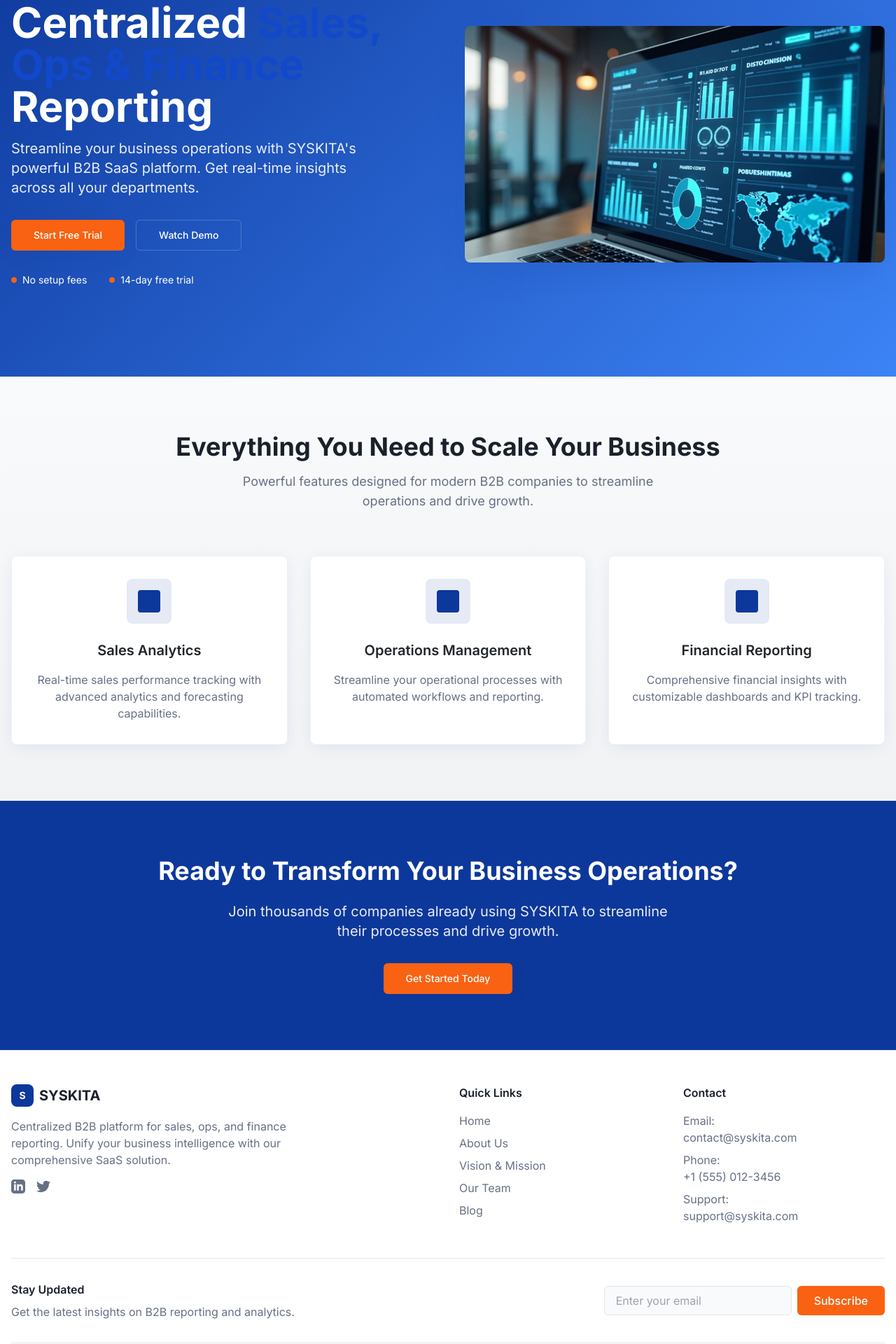
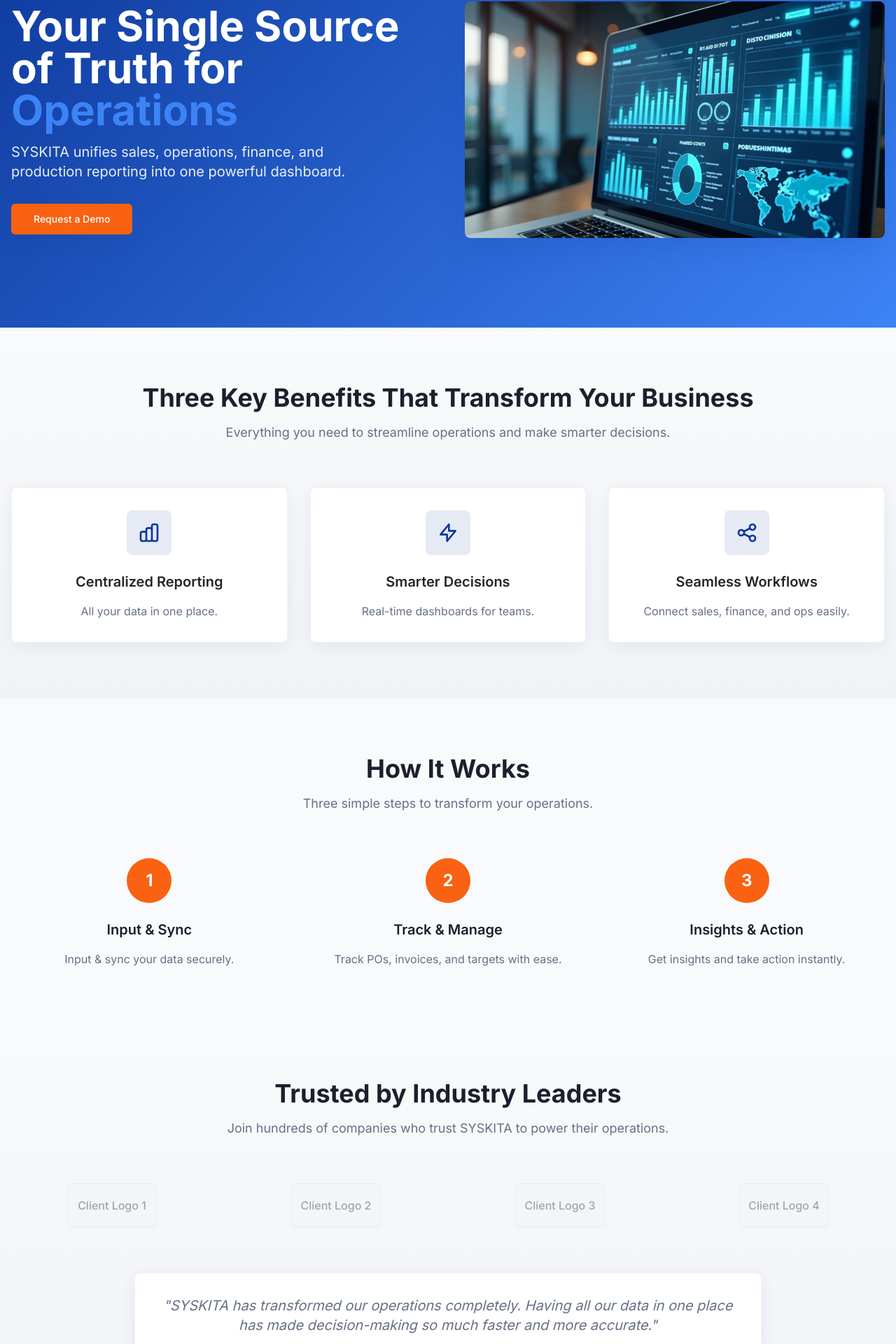
Before and after one commit to Victor-Gondo/syskita-shine-bright, a React (Vite) app: page / in a window 1280 px wide. Shown: the part 199-2119 px from the top of the page at 70% size. Built offline with nearby package versions, Linux system fonts and the light colour scheme.

Commit message:
Add Home page content
Implement the Home page with specified sections and content, adhering to the established brand style.

```diff
--- a/src/pages/Home.tsx
+++ b/src/pages/Home.tsx
@@ -12,34 +12,18 @@ const Home = () => {
             <div className="space-y-8">
               <div className="space-y-4">
                 <h1 className="text-4xl lg:text-6xl font-bold leading-tight">
-                  Centralized{" "}
-                  <span className="text-primary-light">Sales, Ops & Finance</span>{" "}
-                  Reporting
+                  Your Single Source of Truth for{" "}
+                  <span className="text-secondary">Operations</span>
                 </h1>
                 <p className="text-xl text-primary-foreground/90 max-w-lg">
-                  Streamline your business operations with SYSKITA's powerful B2B SaaS platform.
-                  Get real-time insights across all your departments.
+                  SYSKITA unifies sales, operations, finance, and production reporting into one powerful dashboard.
                 </p>
               </div>
 
               <div className="flex flex-col sm:flex-row gap-4">
-                <Button size="lg" className="bg-accent hover:bg-accent/90 text-accent-foreground shadow-medium">
-                  Start Free Trial
+                <Button variant="cta" size="lg" className="shadow-medium">
+                  Request a Demo
                 </Button>
-                <Button size="lg" variant="outline" className="border-primary-foreground/20 text-primary-foreground hover:bg-primary-foreground hover:text-primary">
-                  Watch Demo
-                </Button>
-              </div>
-
-              <div className="flex items-center space-x-8 text-sm">
-                <div className="flex items-center space-x-2">
-                  <div className="w-2 h-2 bg-accent rounded-full"></div>
-                  <span>No setup fees</span>
-                </div>
-                <div className="flex items-center space-x-2">
-                  <div className="w-2 h-2 bg-accent rounded-full"></div>
-                  <span>14-day free trial</span>
-                </div>
               </div>
             </div>
 
@@ -54,15 +38,15 @@ const Home = () => {
         </div>
       </section>
 
-      {/* Features Overview */}
+      {/* Product Overview - 3 Key Benefits */}
       <section className="py-20 bg-gradient-subtle">
         <div className="container mx-auto px-4">
           <div className="text-center mb-16">
             <h2 className="text-3xl lg:text-4xl font-bold text-foreground mb-4">
-              Everything You Need to Scale Your Business
+              Three Key Benefits That Transform Your Business
             </h2>
             <p className="text-lg text-muted-foreground max-w-2xl mx-auto">
-              Powerful features designed for modern B2B companies to streamline operations and drive growth.
+              Everything you need to streamline operations and make smarter decisions.
             </p>
           </div>
 
@@ -70,11 +54,13 @@ const Home = () => {
             <Card className="border-border/50 shadow-soft hover:shadow-medium transition-all duration-300">
               <CardContent className="p-8 text-center">
                 <div className="w-16 h-16 bg-primary/10 rounded-lg mx-auto mb-6 flex items-center justify-center">
-                  <div className="w-8 h-8 bg-primary rounded"></div>
+                  <svg className="w-8 h-8 text-primary" fill="none" stroke="currentColor" viewBox="0 0 24 24">
+                    <path strokeLinecap="round" strokeLinejoin="round" strokeWidth={2} d="M9 19v-6a2 2 0 00-2-2H5a2 2 0 00-2 2v6a2 2 0 002 2h2a2 2 0 002-2zm0 0V9a2 2 0 012-2h2a2 2 0 012 2v10m-6 0a2 2 0 002 2h2a2 2 0 002-2m0 0V5a2 2 0 012-2h2a2 2 0 012 2v14a2 2 0 01-2 2h-2a2 2 0 01-2-2z" />
+                  </svg>
                 </div>
-                <h3 className="text-xl font-semibold mb-4">Sales Analytics</h3>
+                <h3 className="text-xl font-semibold mb-4">Centralized Reporting</h3>
                 <p className="text-muted-foreground">
-                  Real-time sales performance tracking with advanced analytics and forecasting capabilities.
+                  All your data in one place.
                 </p>
               </CardContent>
             </Card>
@@ -82,11 +68,13 @@ const Home = () => {
             <Card className="border-border/50 shadow-soft hover:shadow-medium transition-all duration-300">
               <CardContent className="p-8 text-center">
                 <div className="w-16 h-16 bg-primary/10 rounded-lg mx-auto mb-6 flex items-center justify-center">
-                  <div className="w-8 h-8 bg-primary rounded"></div>
+                  <svg className="w-8 h-8 text-primary" fill="none" stroke="currentColor" viewBox="0 0 24 24">
+                    <path strokeLinecap="round" strokeLinejoin="round" strokeWidth={2} d="M13 10V3L4 14h7v7l9-11h-7z" />
+                  </svg>
                 </div>
-                <h3 className="text-xl font-semibold mb-4">Operations Management</h3>
+                <h3 className="text-xl font-semibold mb-4">Smarter Decisions</h3>
                 <p className="text-muted-foreground">
-                  Streamline your operational processes with automated workflows and reporting.
+                  Real-time dashboards for teams.
                 </p>
               </CardContent>
             </Card>
@@ -94,11 +82,13 @@ const Home = () => {
             <Card className="border-border/50 shadow-soft hover:shadow-medium transition-all duration-300">
               <CardContent className="p-8 text-center">
                 <div className="w-16 h-16 bg-primary/10 rounded-lg mx-auto mb-6 flex items-center justify-center">
-                  <div className="w-8 h-8 bg-primary rounded"></div>
+                  <svg className="w-8 h-8 text-primary" fill="none" stroke="currentColor" viewBox="0 0 24 24">
+                    <path strokeLinecap="round" strokeLinejoin="round" strokeWidth={2} d="M8.684 13.342C8.886 12.938 9 12.482 9 12c0-.482-.114-.938-.316-1.342m0 2.684a3 3 0 110-2.684m0 2.684l6.632 3.316m-6.632-6l6.632-3.316m0 0a3 3 0 105.367-2.684 3 3 0 00-5.367 2.684zm0 9.316a3 3 0 105.367 2.684 3 3 0 00-5.367-2.684z" />
+                  </svg>
                 </div>
-                <h3 className="text-xl font-semibold mb-4">Financial Reporting</h3>
+                <h3 className="text-xl font-semibold mb-4">Seamless Workflows</h3>
                 <p className="text-muted-foreground">
-                  Comprehensive financial insights with customizable dashboards and KPI tracking.
+                  Connect sales, finance, and ops easily.
                 </p>
               </CardContent>
             </Card>
@@ -106,17 +96,106 @@ const Home = () => {
         </div>
       </section>
 
-      {/* CTA Section */}
+      {/* How It Works - 3 Steps */}
+      <section className="py-20 bg-background">
+        <div className="container mx-auto px-4">
+          <div className="text-center mb-16">
+            <h2 className="text-3xl lg:text-4xl font-bold text-foreground mb-4">
+              How It Works
+            </h2>
+            <p className="text-lg text-muted-foreground max-w-2xl mx-auto">
+              Three simple steps to transform your operations.
+            </p>
+          </div>
+
+          <div className="grid md:grid-cols-3 gap-8">
+            <div className="text-center">
+              <div className="w-16 h-16 bg-accent text-accent-foreground rounded-full mx-auto mb-6 flex items-center justify-center text-2xl font-bold">
+                1
+              </div>
+              <h3 className="text-xl font-semibold mb-4">Input & Sync</h3>
+              <p className="text-muted-foreground">
+                Input & sync your data securely.
+              </p>
+            </div>
+
+            <div className="text-center">
+              <div className="w-16 h-16 bg-accent text-accent-foreground rounded-full mx-auto mb-6 flex items-center justify-center text-2xl font-bold">
+                2
+              </div>
+              <h3 className="text-xl font-semibold mb-4">Track & Manage</h3>
+              <p className="text-muted-foreground">
+                Track POs, invoices, and targets with ease.
+              </p>
+            </div>
+
+            <div className="text-center">
+              <div className="w-16 h-16 bg-accent text-accent-foreground rounded-full mx-auto mb-6 flex items-center justify-center text-2xl font-bold">
+                3
+              </div>
+              <h3 className="text-xl font-semibold mb-4">Insights & Action</h3>
+              <p className="text-muted-foreground">
+                Get insights and take action instantly.
+              </p>
+            </div>
+          </div>
+        </div>
+      </section>
+
+      {/* Social Proof Section */}
+      <section className="py-20 bg-gradient-subtle">
+        <div className="container mx-auto px-4">
+          <div className="text-center mb-16">
+            <h2 className="text-3xl lg:text-4xl font-bold text-foreground mb-4">
+              Trusted by Industry Leaders
+            </h2>
+            <p className="text-lg text-muted-foreground max-w-2xl mx-auto">
+              Join hundreds of companies who trust SYSKITA to power their operations.
+            </p>
+          </div>
+
+          <div className="grid grid-cols-2 md:grid-cols-4 gap-8 items-center justify-center opacity-60">
+            {/* Placeholder for client logos */}
+            {[1, 2, 3, 4].map((i) => (
+              <div key={i} className="flex items-center justify-center">
+                <div className="w-32 h-16 bg-muted border border-border rounded-lg flex items-center justify-center">
+                  <span className="text-muted-foreground font-medium">Client Logo {i}</span>
+                </div>
+              </div>
+            ))}
+          </div>
+
+          {/* Testimonial placeholder */}
+          <div className="mt-16 max-w-4xl mx-auto">
+            <Card className="border-border/50 shadow-soft">
+              <CardContent className="p-8 text-center">
+                <blockquote className="text-xl italic text-muted-foreground mb-6">
+                  "SYSKITA has transformed our operations completely. Having all our data in one place has made decision-making so much faster and more accurate."
+                </blockquote>
+                <div className="flex items-center justify-center space-x-4">
+                  <div className="w-12 h-12 bg-muted rounded-full"></div>
+                  <div className="text-left">
+                    <p className="font-semibold">Sarah Johnson</p>
+                    <p className="text-sm text-muted-foreground">Operations Director, TechCorp</p>
+                  </div>
+                </div>
+              </CardContent>
+            </Card>
+          </div>
+        </div>
+      </section>
+
+      {/* Final Call-to-Action Section */}
       <section className="py-20 bg-primary text-primary-foreground">
         <div className="container mx-auto px-4 text-center">
           <h2 className="text-3xl lg:text-4xl font-bold mb-6">
-            Ready to Transform Your Business Operations?
+            Ready to simplify your operations?
           </h2>
           <p className="text-xl mb-8 text-primary-foreground/90 max-w-2xl mx-auto">
-            Join thousands of companies already using SYSKITA to streamline their processes and drive growth.
+            See how SYSKITA can transform your business with centralized reporting and real-time insights.
           </p>
-          <Button size="lg" className="bg-accent hover:bg-accent/90 text-accent-foreground shadow-medium">
-            Get Started Today
+          <Button variant="cta" size="lg" className="shadow-medium">
+            Book a Demo Today
           </Button>
         </div>
       </section>
```
